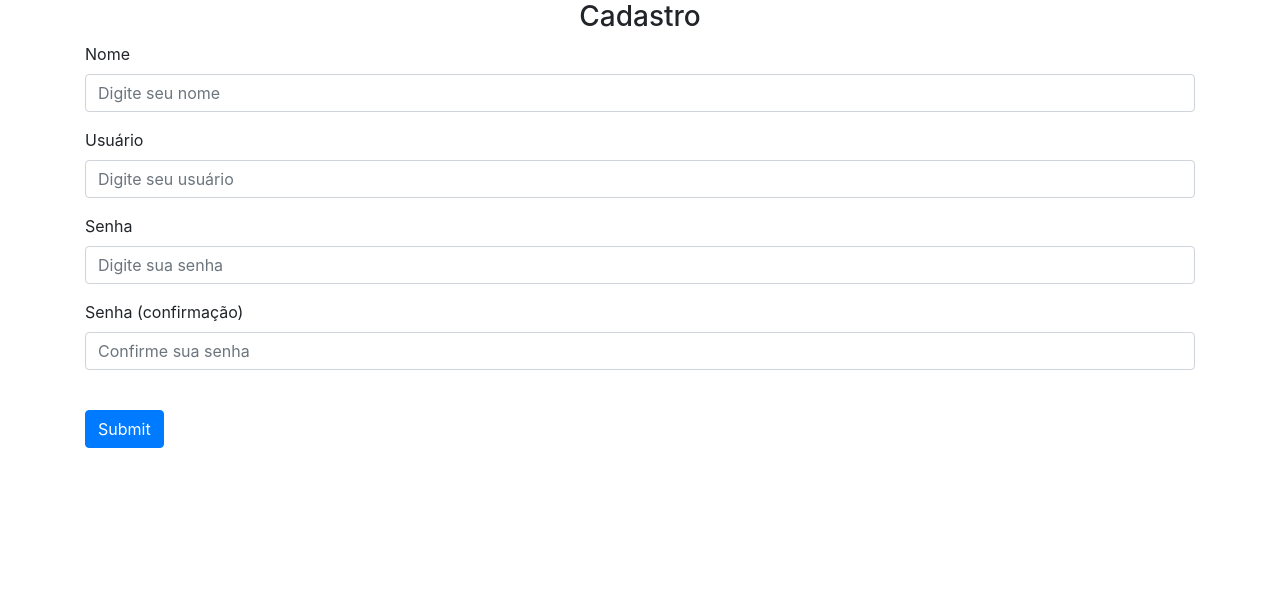
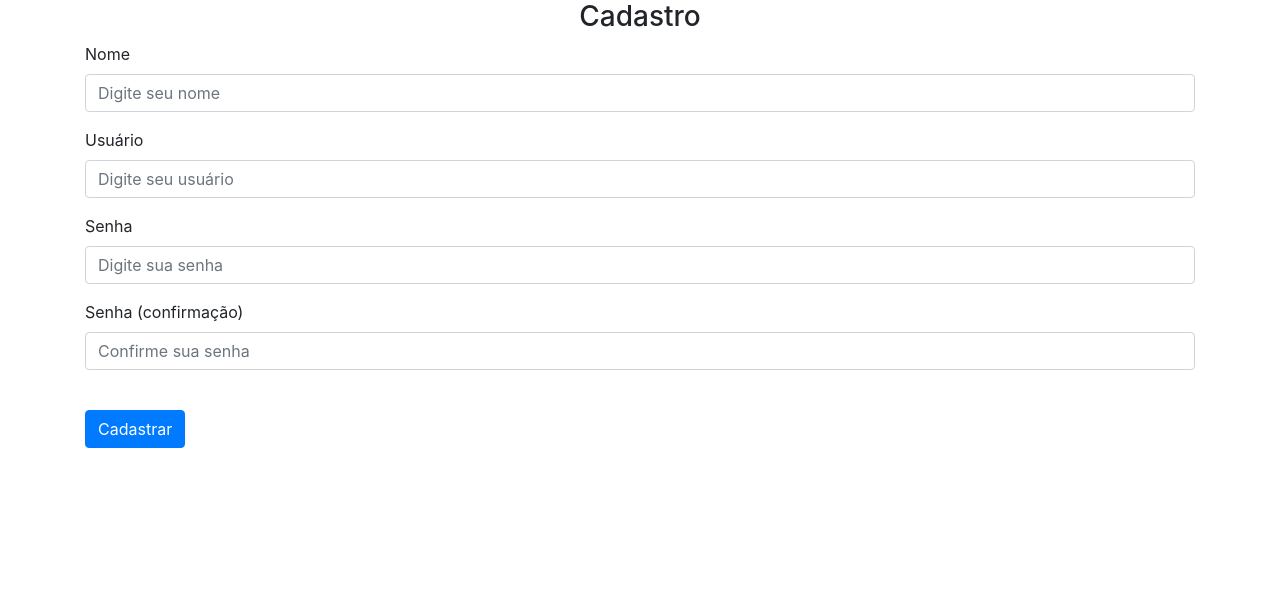
Before and after one commit to alannasimoes/LingProg_Calc_Nota, a Python web app: template website/templates/sign_up.html in a window 1280 px wide. Shown: the part 56-656 px from the top of the page. Run offline with Jinja, Linux system fonts and the light colour scheme; the template is opened without the code that fills it, so the values that code supplies are empty; some libraries are stand-ins or nearby versions.

Commit message:
alterando texto do botao de cadastro

```diff
--- a/website/templates/sign_up.html
+++ b/website/templates/sign_up.html
@@ -43,6 +43,6 @@ content %}
     />
   </div>
   <br />
-  <button type="submit" class="btn btn-primary">Submit</button>
+  <button type="submit" class="btn btn-primary">Cadastrar</button>
 </form>
 {% endblock %}
```
